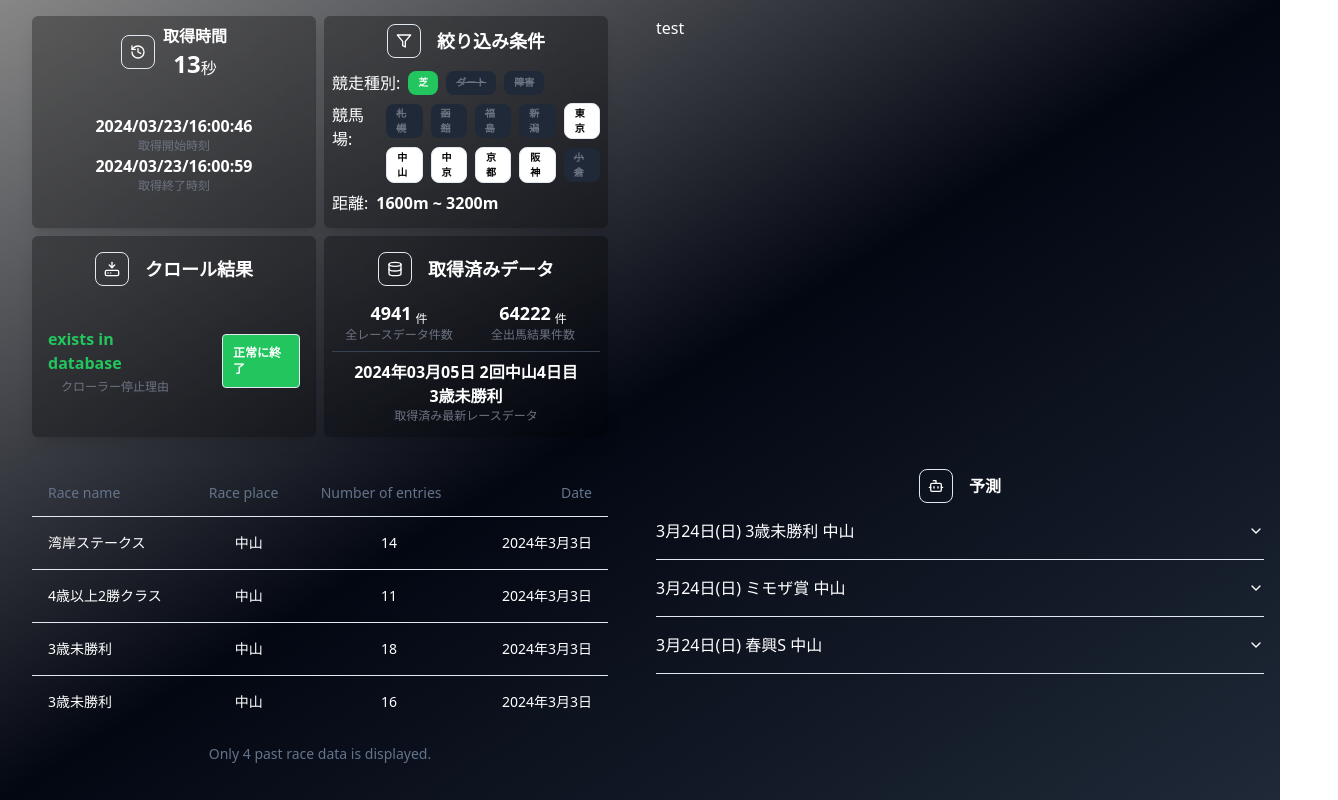
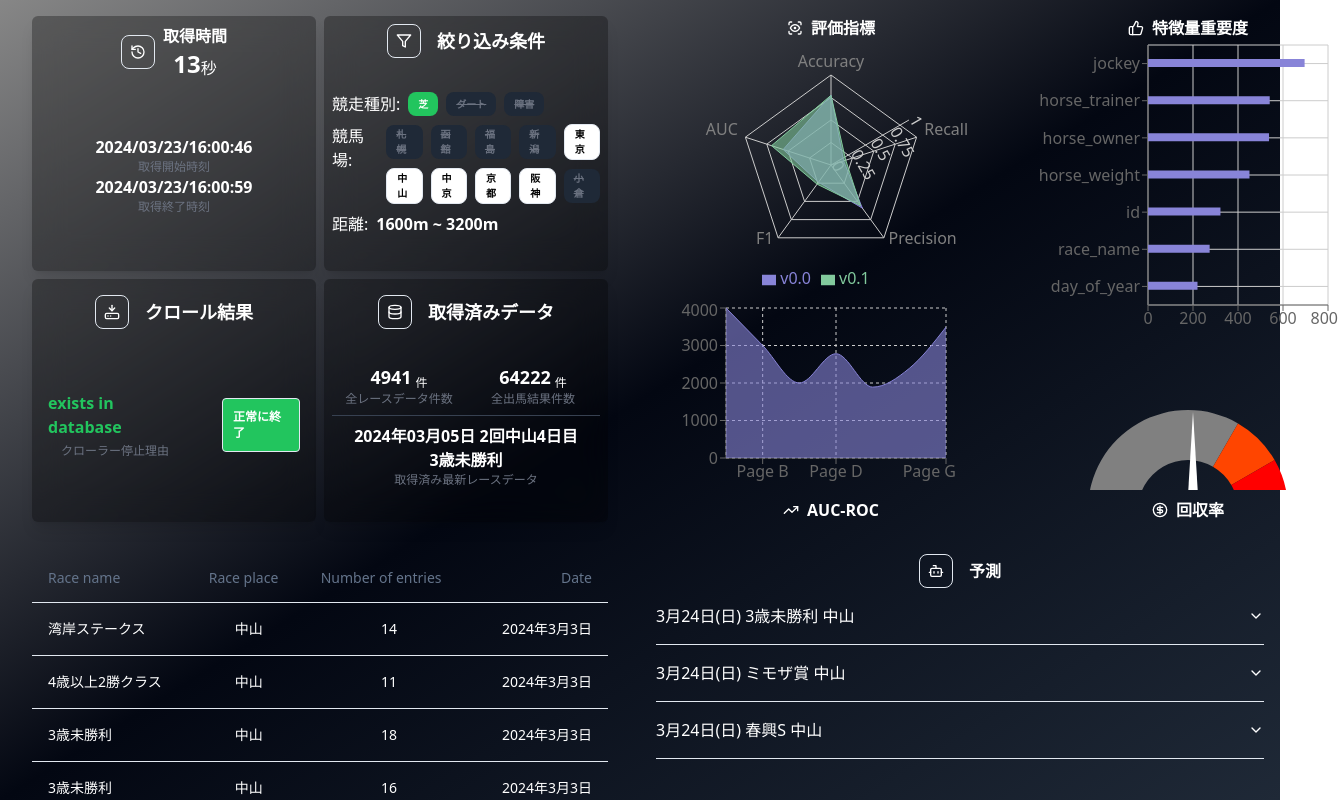
Before and after one commit to katsuya6152/winnings-whisper, a Next.js app in the folder frontend/dashboard/: page /top in a window 1280 px wide. Shown: the whole page, 1338 px wide, since content can reach past the window. Built offline with nearby package versions, Linux system fonts and the light colour scheme.

Commit message:
feat(fe):add TrainingResults component in top page

```diff
--- a/frontend/dashboard/package.json
+++ b/frontend/dashboard/package.json
@@ -26,6 +26,7 @@
     "react": "^18",
     "react-dom": "^18",
     "react-hook-form": "^7.51.1",
+    "recharts": "^2.12.3",
     "swr": "^2.2.5",
     "tailwind-merge": "^2.2.2",
     "tailwindcss-animate": "^1.0.7",
--- /dev/null
+++ b/frontend/dashboard/src/components/page/top/TrainingResults/evaluationData.json
@@ -0,0 +1,32 @@
+[
+  {
+    "evaluation": "Accuracy",
+    "previous": 0.7762,
+    "new": 0.7738,
+    "fullMark": 1
+  },
+  {
+    "evaluation": "Recall",
+    "previous": 0.1476,
+    "new": 0.1721,
+    "fullMark": 1
+  },
+  {
+    "evaluation": "Precision",
+    "previous": 0.592,
+    "new": 0.5577,
+    "fullMark": 1
+  },
+  {
+    "evaluation": "F1",
+    "previous": 0.2363,
+    "new": 0.263,
+    "fullMark": 1
+  },
+  {
+    "evaluation": "AUC",
+    "previous": 0.558206,
+    "new": 0.694894,
+    "fullMark": 1
+  }
+]
--- /dev/null
+++ b/frontend/dashboard/src/components/page/top/TrainingResults/featureImportance.json
@@ -0,0 +1,9 @@
+[
+  { "name": "jockey", "value": 696 },
+  { "name": "horse_trainer", "value": 541 },
+  { "name": "horse_owner", "value": 538 },
+  { "name": "horse_weight", "value": 451 },
+  { "name": "id", "value": 322 },
+  { "name": "race_name", "value": 274 },
+  { "name": "day_of_year", "value": 220 }
+]
--- a/frontend/dashboard/src/components/page/top/TrainingResults/index.tsx
+++ b/frontend/dashboard/src/components/page/top/TrainingResults/index.tsx
@@ -1,3 +1,243 @@
+'use client'
+
+import { CircleDollarSign, ThumbsUp, ScanEye, TrendingUp } from 'lucide-react'
+import {
+  RadarChart,
+  PolarGrid,
+  PolarAngleAxis,
+  PolarRadiusAxis,
+  Radar,
+  Legend,
+  BarChart,
+  CartesianGrid,
+  XAxis,
+  YAxis,
+  Tooltip,
+  Bar,
+  PieChart,
+  Pie,
+  Cell,
+  AreaChart,
+  Area,
+} from 'recharts'
+import evaluationData from './evaluationData.json'
+import featureImportance from './featureImportance.json'
+
+interface dataType {
+  name: string
+  value: number
+  color: string
+}
+
+const RADIAN = Math.PI / 180
+const data = [
+  { name: 'A', value: 80, color: '#808080' },
+  { name: 'B', value: 20, color: '#ff4500' },
+  { name: 'C', value: 20, color: '#ff0000' },
+]
+const cx = 100
+const cy = 100
+const iR = 50
+const oR = 100
+const value = 60
+
+const needle = (
+  value: number,
+  data: dataType[],
+  cx: number,
+  cy: number,
+  iR: number,
+  oR: number,
+  color: string,
+) => {
+  let total = 0
+  data.forEach((v) => {
+    total += v.value
+  })
+  const ang = 180.0 * (1 - value / total)
+  const length = (iR + 2 * oR) / 3
+  const sin = Math.sin(-RADIAN * ang)
+  const cos = Math.cos(-RADIAN * ang)
+  const r = 5
+  const x0 = cx + 5
+  const y0 = cy + 5
+  const xba = x0 + r * sin
+  const yba = y0 - r * cos
+  const xbb = x0 - r * sin
+  const ybb = y0 + r * cos
+  const xp = x0 + length * cos
+  const yp = y0 + length * sin
+
+  return [
+    <circle cx={x0} cy={y0} r={r} fill={color} stroke="none" key={ang} />,
+    <path
+      d={`M${xba} ${yba}L${xbb} ${ybb} L${xp} ${yp} L${xba} ${yba}`}
+      stroke="#none"
+      fill={color}
+      key={ang}
+    />,
+  ]
+}
+
 export const TrainingResults = () => {
-  return <div className="p-4">test</div>
+  const areaChartData = [
+    {
+      name: 'Page A',
+      uv: 4000,
+      pv: 2400,
+      amt: 2400,
+    },
+    {
+      name: 'Page B',
+      uv: 3000,
+      pv: 1398,
+      amt: 2210,
+    },
+    {
+      name: 'Page C',
+      uv: 2000,
+      pv: 9800,
+      amt: 2290,
+    },
+    {
+      name: 'Page D',
+      uv: 2780,
+      pv: 3908,
+      amt: 2000,
+    },
+    {
+      name: 'Page E',
+      uv: 1890,
+      pv: 4800,
+      amt: 2181,
+    },
+    {
+      name: 'Page F',
+      uv: 2390,
+      pv: 3800,
+      amt: 2500,
+    },
+    {
+      name: 'Page G',
+      uv: 3490,
+      pv: 4300,
+      amt: 2100,
+    },
+  ]
+  return (
+    <div className="flex gap-8 p-4">
+      <div className="flex flex-col justify-between gap-2">
+        <div>
+          <div className="flex items-center justify-center gap-2">
+            <ScanEye className="h-4 w-4" />
+            <p className="text-center font-bold">評価指標</p>
+          </div>
+          <RadarChart
+            outerRadius={90}
+            width={350}
+            height={250}
+            data={evaluationData}
+            margin={{ right: 20 }}
+          >
+            <PolarGrid />
+            <PolarAngleAxis dataKey="evaluation" />
+            <PolarRadiusAxis angle={30} domain={[0, 1]} />
+            <Radar
+              name="v0.0"
+              dataKey="previous"
+              stroke="#8884d8"
+              fill="#8884d8"
+              fillOpacity={0.6}
+            />
+            <Radar
+              name="v0.1"
+              dataKey="new"
+              stroke="#82ca9d"
+              fill="#82ca9d"
+              fillOpacity={0.6}
+            />
+            <Legend />
+          </RadarChart>
+        </div>
+        <div>
+          <AreaChart
+            width={300}
+            height={200}
+            data={areaChartData}
+            margin={{
+              top: 10,
+              right: 10,
+              left: 10,
+              bottom: 10,
+            }}
+          >
+            <CartesianGrid strokeDasharray="3 3" />
+            <XAxis dataKey="name" />
+            <YAxis />
+            <Tooltip />
+            <Area
+              type="monotone"
+              dataKey="uv"
+              stroke="#8884d8"
+              fill="#8884d8"
+            />
+          </AreaChart>
+          <div className="flex items-center justify-center gap-2">
+            <TrendingUp className="h-4 w-4" />
+            <div className="font-bold">
+              <p>AUC-ROC</p>
+            </div>
+          </div>
+        </div>
+      </div>
+      <div className="flex flex-col justify-between">
+        <div>
+          <div className="flex items-center justify-center gap-2">
+            <ThumbsUp className="h-4 w-4" />
+            <p className="text-center font-bold">特徴量重要度</p>
+          </div>
+          <BarChart
+            width={300}
+            height={300}
+            data={featureImportance}
+            layout="vertical"
+            margin={{ top: 5, right: 10, left: 50, bottom: 5 }}
+          >
+            <CartesianGrid />
+            <XAxis type="number" />
+            <YAxis dataKey="name" type="category" />
+            <Tooltip />
+            <Bar dataKey="value" barSize={8} fill="#8884d8" />
+          </BarChart>
+        </div>
+        <div className="flex flex-col items-center gap-2">
+          <PieChart width={200} height={100} margin={{ top: 20 }}>
+            <Pie
+              dataKey="value"
+              startAngle={180}
+              endAngle={0}
+              data={data}
+              cx={cx}
+              cy={cy}
+              innerRadius={iR}
+              outerRadius={oR}
+              fill="#8884d8"
+              stroke="none"
+            >
+              {data.map((entry, index) => (
+                <Cell key={`cell-${index}`} fill={entry.color} />
+              ))}
+            </Pie>
+            {needle(value, data, cx, cy, iR, oR, '#FFF')}
+          </PieChart>
+          <div className="flex items-center justify-center gap-2">
+            <CircleDollarSign className="h-4 w-4" />
+            <div className="font-bold">
+              <p>回収率</p>
+            </div>
+          </div>
+        </div>
+      </div>
+    </div>
+  )
 }
```
Also changed, not shown: 1 other file (tests, documents, lock files or other folders).
